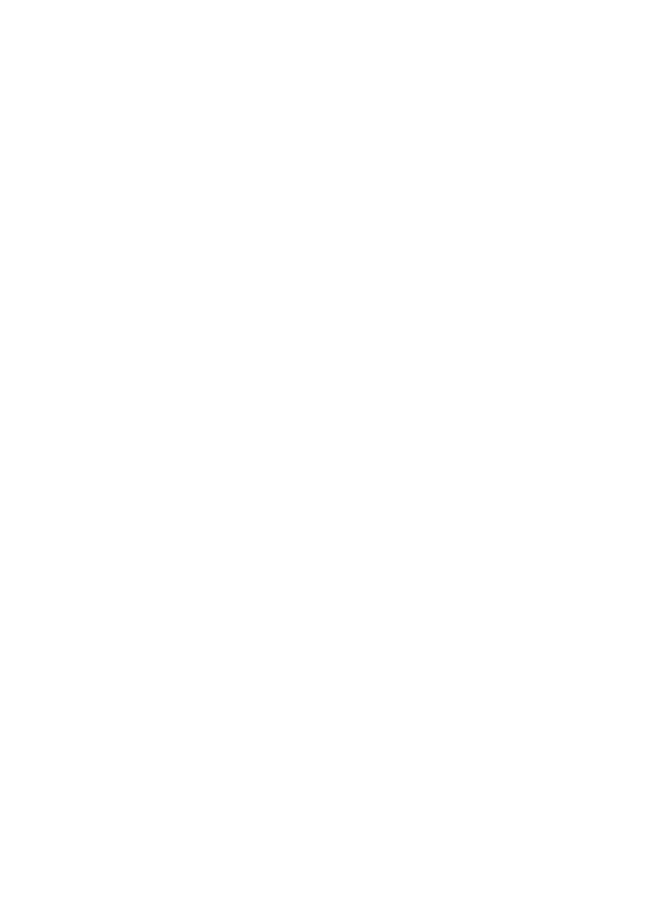
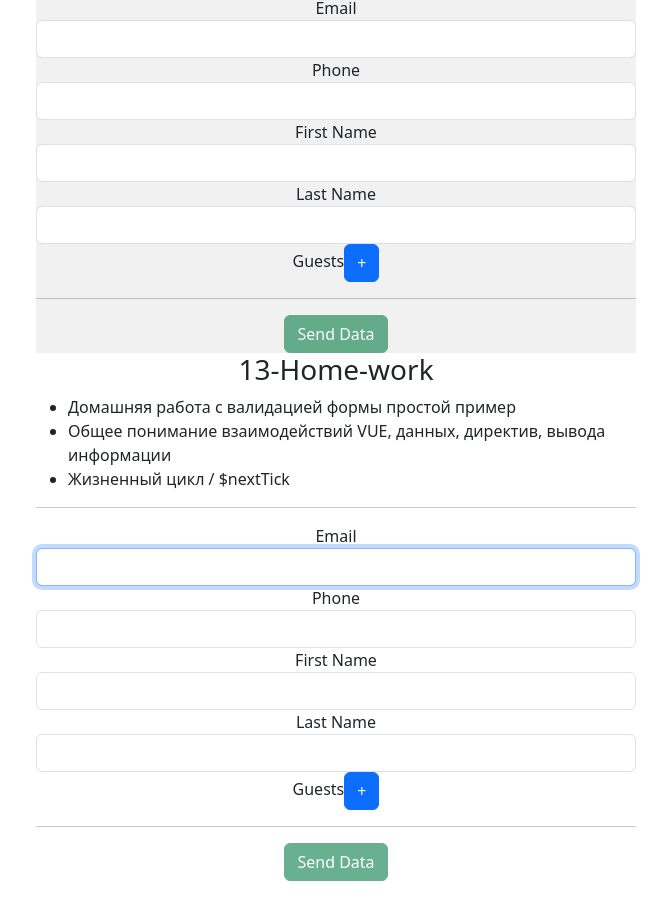
Before and after one commit to ArtDinWin/vitejs-vite-lesson, a Vue app: page / in a window 1280 px wide. Shown: the part 4280-5193 px from the top of the page, without its empty margins (304-975 px from the left). Before the commit the page ends 4162 px from the top, so only its background shows below. Built offline with nearby package versions, Linux system fonts and the light colour scheme.

Commit message:
Урок01 ДЗ валидация форм, жизненные циклы, nextick

```diff
--- a/src/components/LavrikLess/LavrikLess01.vue
+++ b/src/components/LavrikLess/LavrikLess01.vue
@@ -10,6 +10,9 @@
 import WatchVue from './less1/08-watch.vue'
 import ForVue from './less1/09-ForVue.vue'
 import CakeVue from './less1/11-cake.vue'
+import HomeWork from './less1/12-home-work.vue'
+import HomeWorkFocus from './less1/13-home-work-focus.vue'
+
 
 
 export default {
@@ -28,7 +31,9 @@
     ComputedAsync,
     WatchVue,
     ForVue,
-    CakeVue
+    CakeVue,
+    HomeWork,
+    HomeWorkFocus
   }
 }
 </script>
@@ -60,6 +65,8 @@
 <WatchVue></WatchVue>
 <ForVue></ForVue>
 <CakeVue></CakeVue>
+<HomeWork></HomeWork>
+<HomeWorkFocus></HomeWorkFocus>
 
 </template>
 
--- /dev/null
+++ b/src/components/LavrikLess/less1/12-home-work.vue
@@ -0,0 +1,122 @@
+<script>
+
+export default {
+  data(){
+				return {
+                    title: "12-Home-work",
+					user: {
+					email: '',
+					phone: '',
+					firstName: '',
+					lastName: ''
+				},
+				guests: [],
+				formDone: false
+				}
+			},
+			computed: {
+				fullName(){
+					return (this.user.firstName + ' ' + this.user.lastName).trim();
+				},
+				formReady(){
+					return Object.values(this.user).every(val => val.length > 0);
+				}
+			},
+			methods: {
+				addGuest(){
+					this.guests.push('');
+					/* this.guests.push({ value: '' }); // next */
+				},
+				removeGuest(i){
+					this.guests.splice(i, 1);
+				},
+				sendForm(){
+					if(this.formReady){
+						this.formDone = true;
+						console.log(this.guests);
+						this.guests = this.guests.filter(g => g.length > 0);
+					}
+				}
+			}
+}
+
+</script>
+
+<template>
+    <div class="section">
+    <h3>{{ title }}</h3>
+    <ul class="description-list">
+      <li class="description-item">Домашняя работа с валидацией формы простой пример</li>
+      <li class="description-item">Общее понимание взаимодействий VUE, данных, директив, вывода информации</li>
+    </ul>
+    <hr>
+	<div class="wrapper">
+		<div class="sample">
+			<form v-if="!formDone" @submit.prevent="sendForm">
+				<div class="form-group">
+					<label>Email</label>
+					<input v-model.trim="user.email" type="text" class="form-control">
+				</div>
+				<div class="form-group">
+					<label>Phone</label>
+					<input v-model.trim="user.phone" type="text" class="form-control">
+				</div>
+				<div class="form-group">
+					<label>First Name</label>
+					<input v-model.trim="user.firstName" type="text" class="form-control">
+				</div>
+				<div class="form-group">
+					<label>Last Name</label>
+					<input v-model.trim="user.lastName" type="text" class="form-control">
+				</div>
+
+				<div class="form-group">
+					<label>Guests</label>
+					<input @click="addGuest" type="button" class="btn btn-primary" value="+">
+				</div>
+				<div>
+					<div class="form-group" v-for=",i in guests">
+						<label @dblclick="removeGuest(i)">Guest {{ i + 1 }}</label>
+						<input v-model.trim="guests[i]" type="text" class="form-control">
+					</div>
+				</div>
+				<hr>
+				<button class="btn btn-success" :disabled="!formReady">Send Data</button>
+			</form>
+			<div v-else>
+				<h2>All done!</h2>
+				<table class="table table-bordered">
+					<tr>
+						<td>Email</td>
+						<td>{{ user.email }}</td>
+					</tr>
+					<tr>
+						<td>Phone</td>
+						<td>{{ user.phone }}</td>
+					</tr>
+					<tr>
+						<td>Full Name</td>
+						<td>{{ fullName }}</td>
+					</tr>
+					<tr>
+						<td>Guests</td>
+						<td>
+							<ul class="list-group">
+								<li class="list-group-item" v-for="guest in guests">
+									{{ guest }}
+								</li>
+							</ul>
+						</td>
+					</tr>
+				</table>
+			</div>
+		</div>
+	</div>
+</div>
+</template>
+
+<style scoped lang="scss">
+.description-list {
+    text-align: left;
+}
+</style>
--- /dev/null
+++ b/src/components/LavrikLess/less1/13-home-work-focus.vue
@@ -0,0 +1,128 @@
+<script>
+
+export default {
+  data(){
+				return {
+                    title: "13-Home-work",
+					user: {
+					email: '',
+					phone: '',
+					firstName: '',
+					lastName: ''
+				},
+				guests: [],
+				formDone: false
+				}
+			},
+			computed: {
+				fullName(){
+					return (this.user.firstName + ' ' + this.user.lastName).trim();
+				},
+				formReady(){
+					return Object.values(this.user).every(val => val.length > 0);
+				}
+			},
+			methods: {
+				addGuest(){
+					this.guests.push({ value: '' });
+
+					this.$nextTick(() => {
+						let guests = this.$refs.guests;
+						guests[guests.length - 1].focus();
+					});
+				},
+				removeGuest(i){
+					this.guests.splice(i, 1);
+				},
+				sendForm(){
+					if(this.formReady){
+						this.formDone = true;
+						this.guests = this.guests.filter(g => g.value.length > 0);
+					}
+				}
+			},
+			mounted(){
+				this.$refs.firstInp.focus();
+			}
+}
+
+</script>
+
+<template>
+    <div class="section">
+    <h3>{{ title }}</h3>
+    <ul class="description-list">
+      <li class="description-item">Домашняя работа с валидацией формы простой пример</li>
+      <li class="description-item">Общее понимание взаимодействий VUE, данных, директив, вывода информации</li>
+	  <li class="description-item">Жизненный цикл / $nextTick</li>
+    </ul>
+    <hr>
+	<div class="wrapper">
+		<div class="sample">
+			<form v-if="!formDone" @submit.prevent="sendForm">
+				<div class="form-group">
+					<label>Email</label>
+					<input v-model.trim="user.email" type="text" class="form-control" ref="firstInp">
+				</div>
+				<div class="form-group">
+					<label>Phone</label>
+					<input v-model.trim="user.phone" type="text" class="form-control">
+				</div>
+				<div class="form-group">
+					<label>First Name</label>
+					<input v-model.trim="user.firstName" type="text" class="form-control">
+				</div>
+				<div class="form-group">
+					<label>Last Name</label>
+					<input v-model.trim="user.lastName" type="text" class="form-control">
+				</div>
+				<div class="form-group">
+					<label>Guests</label>
+					<input  @click="addGuest" type="button" class="btn btn-primary" value="+">
+				</div>
+				<div>
+					<div class="form-group" v-for="guest,i in guests">
+						<label @dblclick="removeGuest(i)">Guest {{ i + 1 }}</label>
+						<input v-model.trim="guest.value" type="text" class="form-control" ref="guests">
+					</div>
+				</div>
+				<hr>
+				<button class="btn btn-success" :disabled="!formReady">Send Data</button>
+			</form>
+			<div v-else>
+				<h2>All done!</h2>
+				<table class="table table-bordered">
+					<tr>
+						<td>Email</td>
+						<td>{{ user.email }}</td>
+					</tr>
+					<tr>
+						<td>Phone</td>
+						<td>{{ user.phone }}</td>
+					</tr>
+					<tr>
+						<td>Full Name</td>
+						<td>{{ fullName }}</td>
+					</tr>
+					<tr>
+						<td>Guests</td>
+						<td>
+							<ul class="list-group">
+								<li class="list-group-item" v-for="guest in guests">
+									{{ guest.value }}
+								</li>
+							</ul>
+						</td>
+					</tr>
+				</table>
+			</div>
+		</div>
+	</div>
+</div>
+</template>
+
+<style scoped lang="scss">
+.description-list {
+    text-align: left;
+}
+</style>
```
